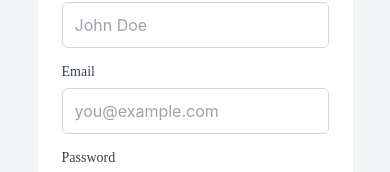
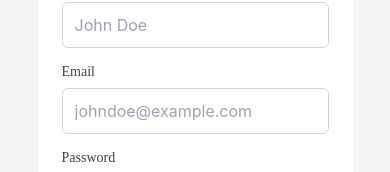
Before and after one commit to JasonNad86/EuriskoProject, a React Native app: screen /SignUp in a window 390 px wide. Shown: the part 308-480 px from the top of the page. Built offline with nearby package versions, Linux system fonts and the light colour scheme.

Commit message:
minor chang

```diff
--- a/src/screens/SignUpScreen/SignUpScreen.tsx
+++ b/src/screens/SignUpScreen/SignUpScreen.tsx
@@ -84,7 +84,7 @@ const SignUpScreen = () => {
               <View style={styles.inputContainer}>
                 <CustomText style={styles.label}>Email</CustomText>
                 <TextInput
-                  placeholder="you@example.com"
+                  placeholder="johndoe@example.com"
                   placeholderTextColor="#9CA3AF"
                   keyboardType="email-address"
                   value={value}
```
